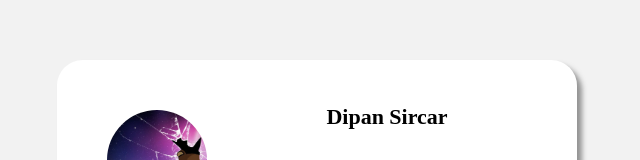
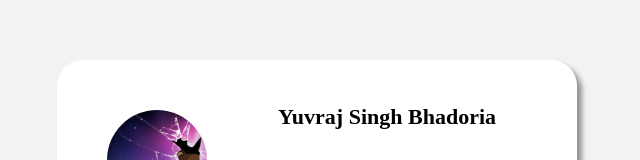
Before and after one commit to YuvrajBhadoria/Web-Dev-Assignments, a plain HTML site: page webdevassi/Profile Card/index.html in a window 1280 px wide. Shown: the part 198-358 px from the top of the page, without its empty margins (323-963 px from the left). Drawn offline with Linux system fonts and the light colour scheme.

Commit message:
Update index.html

```diff
--- a/webdevassi/Profile Card/index.html
+++ b/webdevassi/Profile Card/index.html
@@ -11,7 +11,7 @@
         <div class="pfp"></div>
 
         <div class="about">
-            <div class="about-heading">Dipan Sircar</div>
+            <div class="about-heading">Yuvraj Singh Bhadoria</div>
 
             <div class="about-txt">I blend creativity with code to craft digital experiences that are as visually striking as they are intuitive. Every project is a chance to turn ideas into something interactive, engaging, and uniquely yours.</div>
 
```
